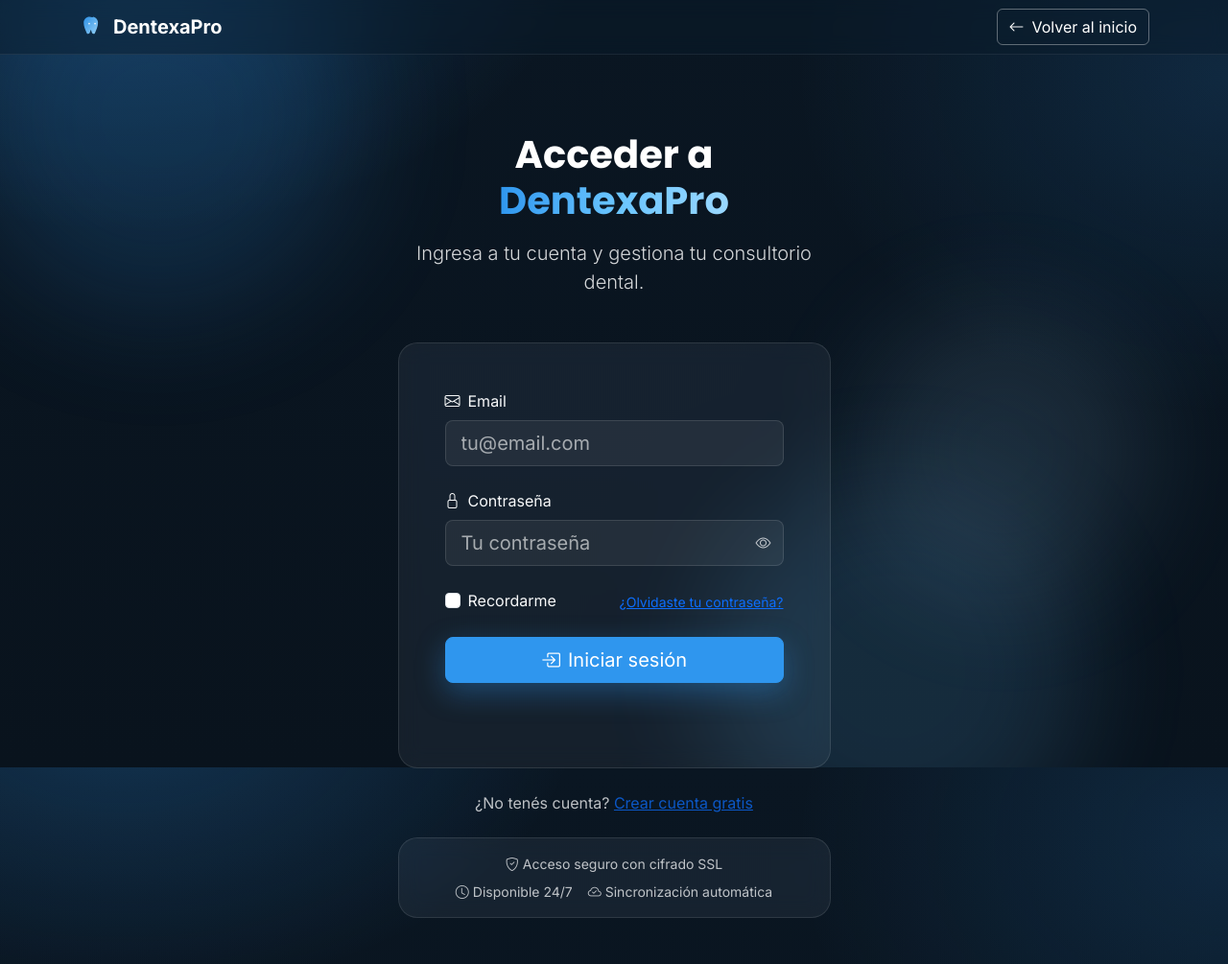
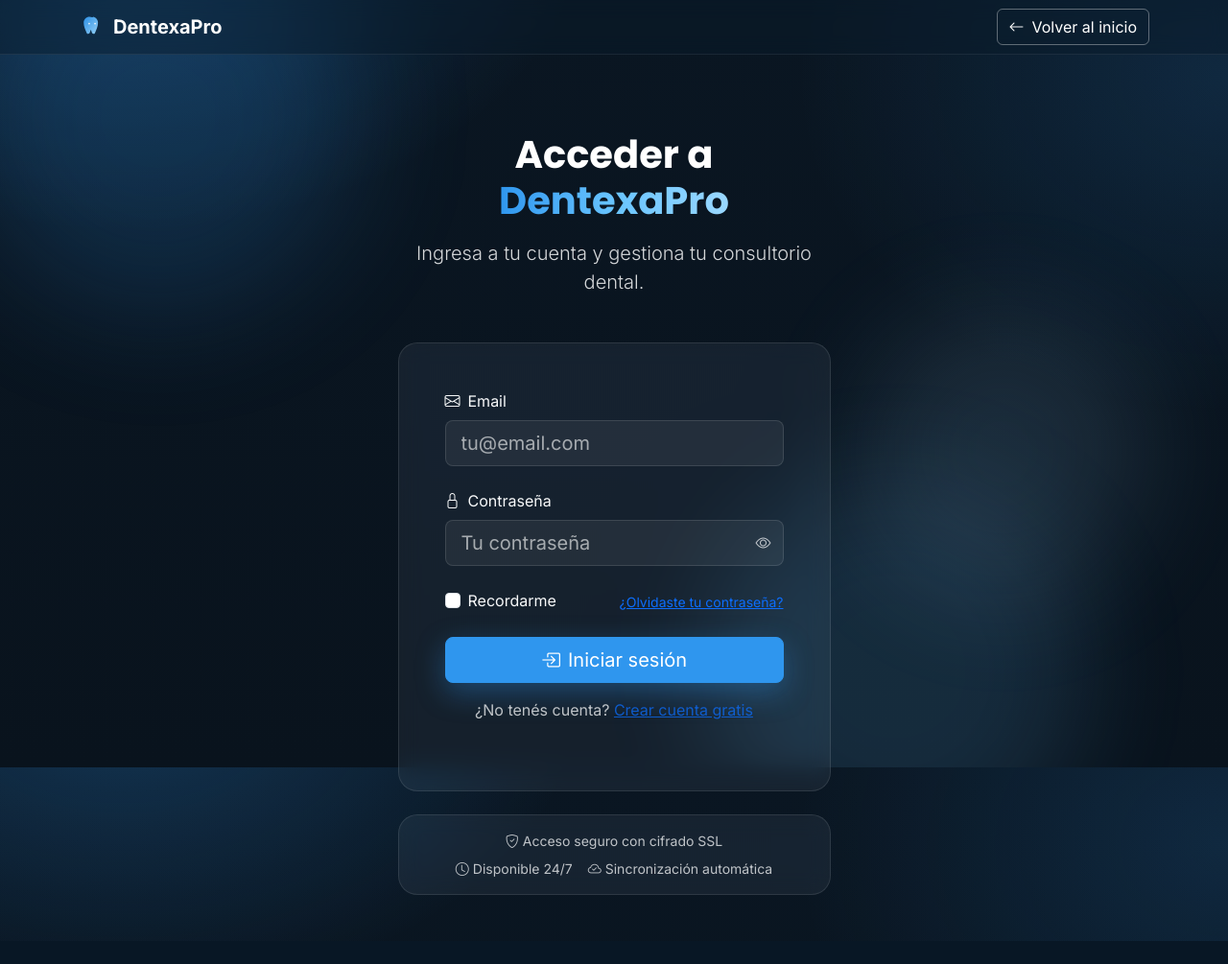
Before and after one commit to juantss123/malditoindex, a PHP site: page /login.php in a window 1280 px wide. Shown: the whole page at 96% size. After the commit the page ends 981 px from the top, so only its background shows below. Run offline with PHP 8.4, Linux system fonts and the light colour scheme.

Commit message:
Mover enlace de registro debajo del botón

```diff
--- a/login.php
+++ b/login.php
@@ -106,18 +106,18 @@ if (isLoggedIn()) {
                 <button type="submit" class="btn btn-primary btn-lg w-100 mb-3" id="loginBtn">
                   <i class="bi bi-box-arrow-in-right me-2"></i>Iniciar sesión
                 </button>
+
+                <!-- Register Link -->
+                <div class="text-center">
+                  <p class="text-light opacity-75 mb-0">
+                    ¿No tenés cuenta? <a href="registro.php" class="text-primary">Crear cuenta gratis</a>
+                  </p>
+                </div>
               </div>
             </form>
 
             <!-- Success/Error Messages -->
             <div id="alertContainer" class="mt-4"></div>
-          </div>
-
-          <!-- Register Link -->
-          <div class="text-center mt-4" data-aos="fade-up" data-aos-duration="800" data-aos-delay="900">
-            <p class="text-light opacity-75">
-              ¿No tenés cuenta? <a href="registro.php" class="text-primary">Crear cuenta gratis</a>
-            </p>
           </div>
 
           <!-- Quick Access -->
```
